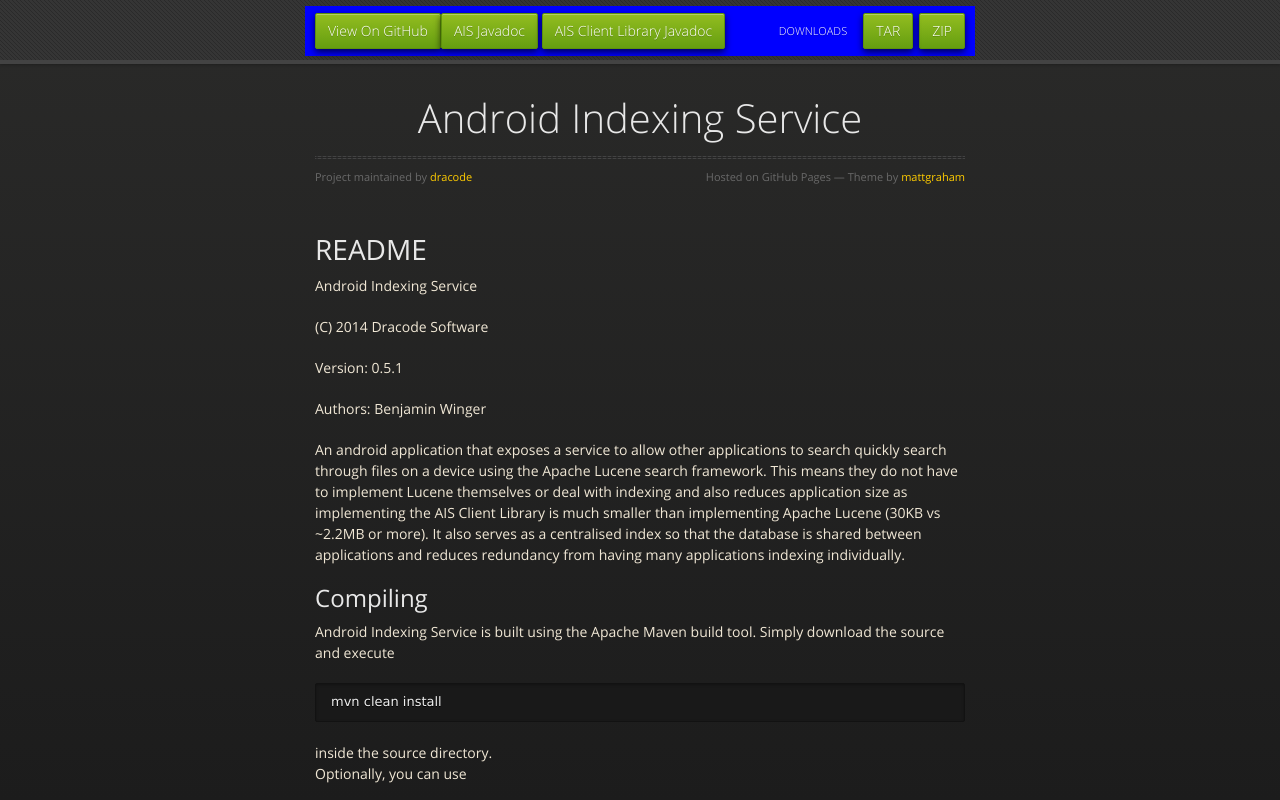
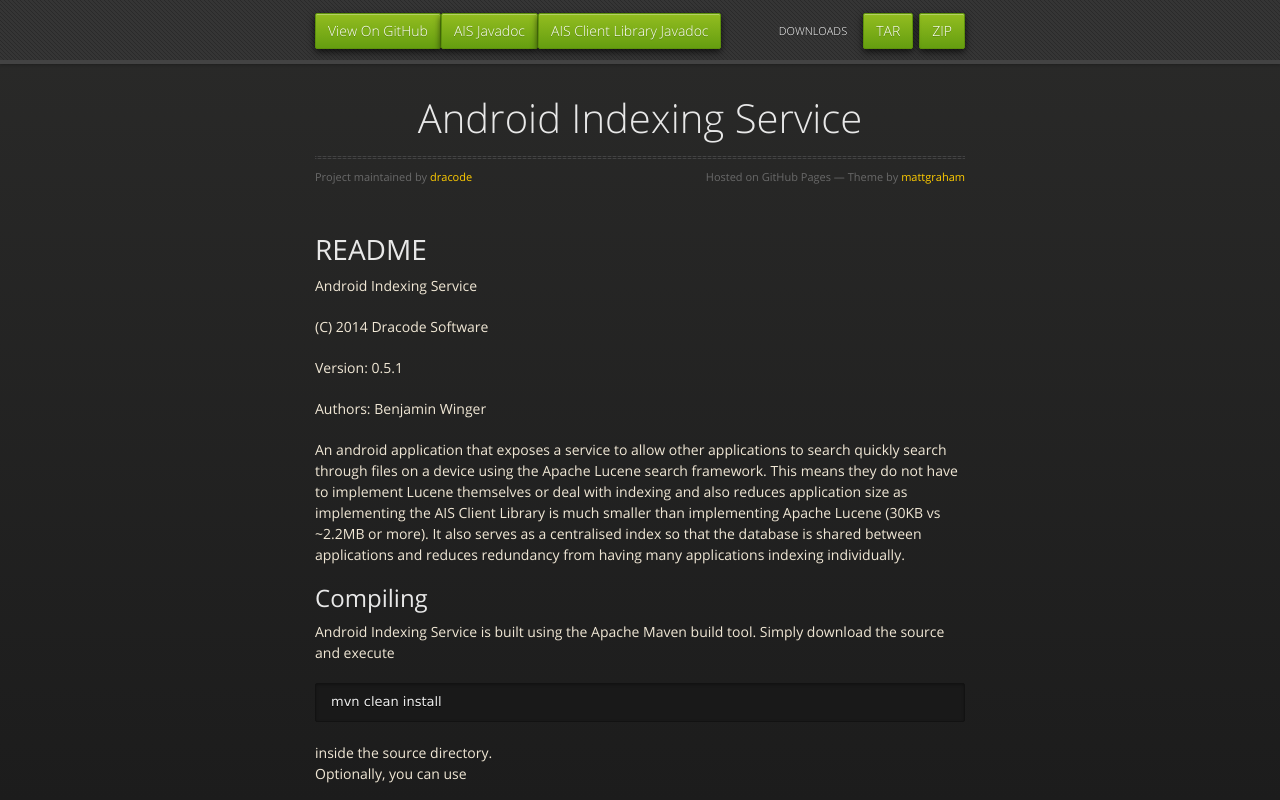
Before and after one commit to benjaminwinger/Android-Indexing-Service, a plain HTML site: page index.html in a window 1280 px wide. Shown: the top 800 px of the page. Drawn offline with nearby package versions, Linux system fonts and the light colour scheme.

Commit message:
Update index.html

```diff
--- a/index.html
+++ b/index.html
@@ -21,8 +21,8 @@
       <div id="header">
         <nav>
           <li class="fork"><a href="https://github.com/dracode/Android-Indexing-Service">View On GitHub</a></li>
-	  <li class="javadoc"><a href="https://dracode.github.io/Android-Indexing-Service/javadoc/index.html">AIS Javadoc</a></li>
-	  <li class="javadoc"><a href="https://dracode.github.io/Android-Indexing-Service/javadoc-client/index.html">AIS Client Library Javadoc</a></li>
+	  <li class="fork"><a href="https://dracode.github.io/Android-Indexing-Service/javadoc/index.html">AIS Javadoc</a></li>
+	  <li class="fork"><a href="https://dracode.github.io/Android-Indexing-Service/javadoc-client/index.html">AIS Client Library Javadoc</a></li>
           <li class="downloads"><a href="https://github.com/dracode/Android-Indexing-Service/zipball/master">ZIP</a></li>
           <li class="downloads"><a href="https://github.com/dracode/Android-Indexing-Service/tarball/master">TAR</a></li>
           <li class="title">DOWNLOADS</li>
```
